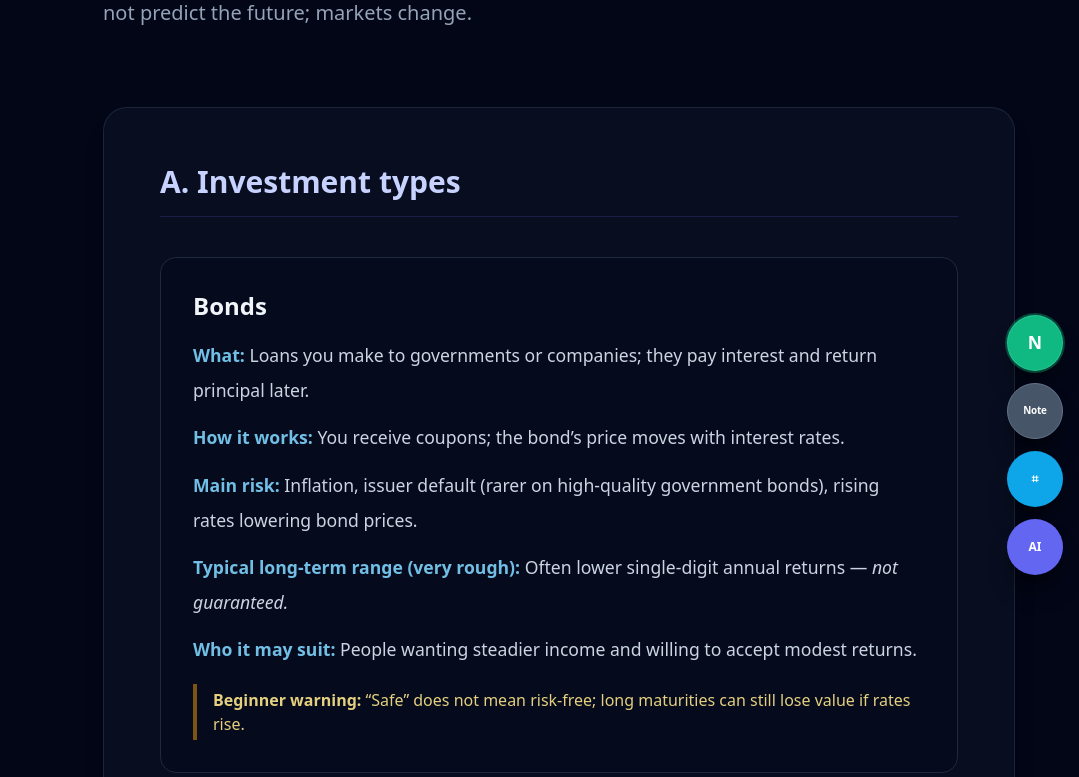
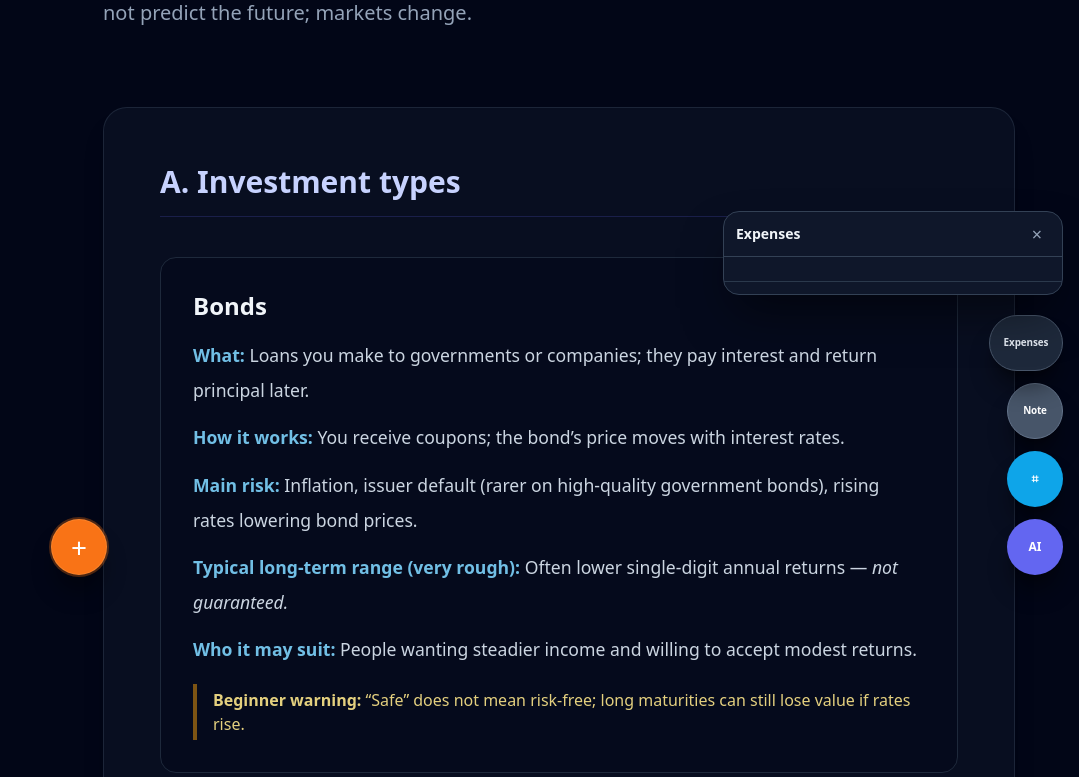
Before and after one commit to zeromeia0/webable, a FastAPI app: template app/templates/learn_finance.html in a window 1280 px wide. Shown: the part 201-978 px from the top of the page, without its empty margins (201-1280 px from the left). Run offline with FastAPI, Linux system fonts and the light colour scheme; the template is opened without the code that fills it, so the values that code supplies are empty; some libraries are stand-ins or nearby versions.

Commit message:
trying to fix buttons

```diff
--- a/app/static/css/webable-fab.css
+++ b/app/static/css/webable-fab.css
@@ -30,7 +30,40 @@
   transform: scale(0.96);
 }
 
-/* Right stack (bottom → top): AI, calculator, notes, new transaction */
+/* Bottom-left: orange + quick add (clear of sidebar on md+) */
+.webable-fab-quickadd {
+  left: max(1rem, env(safe-area-inset-left, 0px));
+  bottom: max(1.5rem, env(safe-area-inset-bottom, 0px));
+  right: auto;
+  font-size: 1.75rem;
+  font-weight: 400;
+  line-height: 1;
+  background: rgb(249 115 22);
+  color: white;
+  border-color: rgb(251 146 60 / 0.55);
+  box-shadow: 0 0 0 2px rgb(249 115 22 / 0.3), 0 20px 25px -5px rgb(0 0 0 / 0.45);
+}
+.webable-fab-quickadd:hover {
+  background: rgb(251 146 60);
+}
+@media (min-width: 768px) {
+  .webable-fab-quickadd {
+    left: calc(15rem + 0.75rem);
+  }
+}
+.webable-fab-quickadd-panel {
+  left: max(1rem, env(safe-area-inset-left, 0px));
+  right: auto;
+  bottom: calc(max(1.5rem, env(safe-area-inset-bottom, 0px)) + 4.75rem);
+  width: min(92vw, 320px);
+}
+@media (min-width: 768px) {
+  .webable-fab-quickadd-panel {
+    left: calc(15rem + 0.75rem);
+  }
+}
+
+/* Right stack (bottom → top): AI, calculator, notes */
 .webable-fab-ai {
   right: max(1rem, env(safe-area-inset-right, 0px));
   bottom: max(1.5rem, env(safe-area-inset-bottom, 0px));
@@ -51,18 +84,25 @@
 .webable-fab-notes:hover {
   background: rgb(100 116 139);
 }
-.webable-fab-quickadd {
+
+/* Right-side Expenses pill (above utility stack) */
+.webable-fab-expenses {
   right: max(1rem, env(safe-area-inset-right, 0px));
   bottom: calc(max(1.5rem, env(safe-area-inset-bottom, 0px)) + 12.75rem);
-  font-size: 1.1rem;
-  font-weight: 700;
-  background: rgb(16 185 129);
-  color: white;
-  border-color: rgb(52 211 153 / 0.55);
-  box-shadow: 0 0 0 2px rgb(16 185 129 / 0.35), 0 20px 25px -5px rgb(0 0 0 / 0.45);
+  width: auto;
+  min-width: 3.5rem;
+  height: 3.5rem;
+  padding: 0 0.85rem;
+  border-radius: 9999px;
+  font-size: 0.62rem;
+  letter-spacing: -0.01em;
+  background: rgb(30 41 59);
+  color: rgb(226 232 240);
+  border-color: rgb(71 85 105);
 }
-.webable-fab-quickadd:hover {
-  background: rgb(52 211 153);
+.webable-fab-expenses:hover {
+  background: rgb(51 65 85);
+  border-color: rgb(100 116 139);
 }
 
 .webable-fab-calc-btn {
@@ -88,23 +128,35 @@
   border: 1px solid rgb(51 65 85);
   border-radius: 1rem;
   box-shadow: 0 25px 50px -12px rgb(0 0 0 / 0.55);
-  right: max(1rem, env(safe-area-inset-right, 0px));
-}
-.webable-fab-ai-panel {
-  bottom: calc(max(1.5rem, env(safe-area-inset-bottom, 0px)) + 4.75rem);
-  width: min(92vw, 360px);
 }
 .webable-fab-calc-panel {
+  right: max(1rem, env(safe-area-inset-right, 0px));
   bottom: calc(max(1.5rem, env(safe-area-inset-bottom, 0px)) + 8.75rem);
   width: min(92vw, 280px);
 }
 .webable-fab-notes-panel {
+  right: max(1rem, env(safe-area-inset-right, 0px));
   bottom: calc(max(1.5rem, env(safe-area-inset-bottom, 0px)) + 13.25rem);
   width: min(92vw, 320px);
 }
-.webable-fab-quickadd-panel {
+.webable-fab-ai-panel {
+  right: max(1rem, env(safe-area-inset-right, 0px));
+  bottom: calc(max(1.5rem, env(safe-area-inset-bottom, 0px)) + 4.75rem);
+  width: min(92vw, 360px);
+}
+.webable-fab-expenses-panel {
+  right: max(1rem, env(safe-area-inset-right, 0px));
   bottom: calc(max(1.5rem, env(safe-area-inset-bottom, 0px)) + 17.5rem);
-  width: min(92vw, 320px);
+  width: min(92vw, 340px);
+  max-height: min(70vh, 420px);
+  overflow: hidden;
+  display: flex;
+  flex-direction: column;
+}
+.webable-fab-expenses-list {
+  overflow-y: auto;
+  flex: 1;
+  min-height: 0;
 }
 
 /* Sidebar-style toggle on dashboard expense card */
--- a/app/static/js/webable-calculator.js
+++ b/app/static/js/webable-calculator.js
@@ -168,11 +168,11 @@
     fab.addEventListener('click', function () {
       var opening = panel.classList.contains('hidden');
       if (opening) {
-        ['globalAiPanel', 'globalQuickAddPanel', 'globalNotesPanel'].forEach(function (id) {
+        ['globalAiPanel', 'globalQuickAddPanel', 'globalNotesPanel', 'globalExpensesPanel'].forEach(function (id) {
           var el = document.getElementById(id);
           if (el) el.classList.add('hidden');
         });
-        ['globalAiFab', 'globalQuickAddFab', 'globalNotesFab'].forEach(function (id) {
+        ['globalAiFab', 'globalQuickAddFab', 'globalNotesFab', 'globalExpensesFab'].forEach(function (id) {
           var el = document.getElementById(id);
           if (el) el.setAttribute('aria-expanded', 'false');
         });
--- /dev/null
+++ b/app/static/js/webable-expenses-fab.js
@@ -0,0 +1,78 @@
+/**
+ * Floating Expenses panel (dashboard data via window.__WEBABLE_EXPENSE_PANEL__).
+ */
+(function () {
+  var fab = document.getElementById('globalExpensesFab');
+  var panel = document.getElementById('globalExpensesPanel');
+  var list = document.getElementById('globalExpensesList');
+  var summary = document.getElementById('globalExpensesSummary');
+  var closeBtn = document.getElementById('globalExpensesClose');
+  if (!fab || !panel) return;
+
+  var data = window.__WEBABLE_EXPENSE_PANEL__;
+  if (!data || !data.entries) {
+    return;
+  }
+  fab.classList.remove('hidden');
+
+  function fmtMoney(n) {
+    if (window.WebableCurrency && window.WebableCurrency.format) {
+      return window.WebableCurrency.format(n);
+    }
+    return 'EUR ' + Number(n).toFixed(2);
+  }
+
+  function closeOthers() {
+    ['globalQuickAddPanel', 'globalCalcPanel', 'globalAiPanel', 'globalNotesPanel'].forEach(function (id) {
+      var el = document.getElementById(id);
+      if (el) el.classList.add('hidden');
+    });
+    ['globalQuickAddFab', 'globalCalcFab', 'globalAiFab', 'globalNotesFab'].forEach(function (id) {
+      var el = document.getElementById(id);
+      if (el) el.setAttribute('aria-expanded', 'false');
+    });
+  }
+
+  function renderList() {
+    if (!list) return;
+    var entries = data.entries || [];
+    if (!entries.length) {
+      list.innerHTML = '<p class="text-slate-500 text-sm">No expense entries yet.</p>';
+      return;
+    }
+    list.innerHTML = '<ul class="space-y-2 text-sm">' + entries.map(function (row) {
+      var ws = row.workspace ? ' <span class="text-slate-500 text-xs">(' + row.workspace + ')</span>' : '';
+      return '<li class="flex flex-col gap-0.5 border-b border-slate-800 pb-2">' +
+        '<span class="text-slate-200 truncate">' + (row.name || '') + ws + '</span>' +
+        '<span class="text-rose-300 font-medium">' + fmtMoney(row.amount_eur) + '</span>' +
+        '<span class="text-slate-400 text-xs">' + (row.pct_expenses_label || '') + ' · ' + (row.pct_income_label || '') + '</span>' +
+        '</li>';
+    }).join('') + '</ul>';
+  }
+
+  function openPanel() {
+    closeOthers();
+    renderList();
+    if (summary && data.summary) summary.textContent = data.summary;
+    panel.classList.remove('hidden');
+    fab.setAttribute('aria-expanded', 'true');
+    if (window.WebableCurrency && typeof window.WebableCurrency.apply === 'function') {
+      window.WebableCurrency.apply(panel);
+    }
+  }
+
+  function closePanel() {
+    panel.classList.add('hidden');
+    fab.setAttribute('aria-expanded', 'false');
+  }
+
+  fab.addEventListener('click', function () {
+    if (panel.classList.contains('hidden')) openPanel();
+    else closePanel();
+  });
+  if (closeBtn) closeBtn.addEventListener('click', closePanel);
+
+  document.addEventListener('webable:currency', function () {
+    if (!panel.classList.contains('hidden')) renderList();
+  });
+})();
--- a/app/static/js/webable-notes-fab.js
+++ b/app/static/js/webable-notes-fab.js
@@ -11,11 +11,11 @@
   if (!fab || !panel) return;
 
   function closeOthers() {
-    ['globalCalcPanel', 'globalAiPanel', 'globalQuickAddPanel'].forEach(function (id) {
+    ['globalCalcPanel', 'globalAiPanel', 'globalQuickAddPanel', 'globalExpensesPanel'].forEach(function (id) {
       var el = document.getElementById(id);
       if (el) el.classList.add('hidden');
     });
-    ['globalCalcFab', 'globalAiFab', 'globalQuickAddFab'].forEach(function (id) {
+    ['globalCalcFab', 'globalAiFab', 'globalQuickAddFab', 'globalExpensesFab'].forEach(function (id) {
       var el = document.getElementById(id);
       if (el) el.setAttribute('aria-expanded', 'false');
     });
--- a/app/static/js/webable-quick-add.js
+++ b/app/static/js/webable-quick-add.js
@@ -12,11 +12,11 @@
   }
 
   function closeOthers() {
-    ['globalCalcPanel', 'globalAiPanel', 'globalNotesPanel'].forEach(function (id) {
+    ['globalCalcPanel', 'globalAiPanel', 'globalNotesPanel', 'globalExpensesPanel'].forEach(function (id) {
       var el = document.getElementById(id);
       if (el) el.classList.add('hidden');
     });
-    ['globalCalcFab', 'globalAiFab', 'globalNotesFab'].forEach(function (id) {
+    ['globalCalcFab', 'globalAiFab', 'globalNotesFab', 'globalExpensesFab'].forEach(function (id) {
       var el = document.getElementById(id);
       if (el) el.setAttribute('aria-expanded', 'false');
     });
--- a/app/templates/partials/global_fab_stack.html
+++ b/app/templates/partials/global_fab_stack.html
@@ -8,8 +8,8 @@
 
 <div id="webableFabRoot" aria-hidden="false">
 {% if not (fab_ai_login_required | default(false)) %}
-{# N = new one-time transaction (fixed on every logged-in page) #}
-<button type="button" id="globalQuickAddFab" class="webable-fab-quickadd webable-fab-btn" title="Add one-time transaction" aria-label="Add one-time transaction" aria-expanded="false" aria-controls="globalQuickAddPanel">N</button>
+{# Bottom-left orange + : one-time transaction #}
+<button type="button" id="globalQuickAddFab" class="webable-fab-quickadd webable-fab-btn" title="Add one-time transaction" aria-label="Add one-time transaction" aria-expanded="false" aria-controls="globalQuickAddPanel">+</button>
 
 <div id="globalQuickAddPanel" class="webable-fab-panel webable-fab-quickadd-panel hidden" role="dialog" aria-label="Add one-time transaction">
   <div class="flex items-center justify-between p-3 border-b border-slate-700">
@@ -65,6 +65,17 @@
     <textarea id="globalNotesInput" rows="3" placeholder="Write a reminder…" class="w-full rounded-lg bg-slate-800 border border-slate-700 p-2 text-sm"></textarea>
     <button type="submit" class="w-full py-2 rounded-lg bg-slate-700 hover:bg-slate-600 text-sm font-medium">Save note</button>
   </form>
+</div>
+
+<button type="button" id="globalExpensesFab" class="webable-fab-expenses webable-fab-btn hidden" title="Expenses" aria-label="Expenses" aria-expanded="false" aria-controls="globalExpensesPanel">Expenses</button>
+
+<div id="globalExpensesPanel" class="webable-fab-panel webable-fab-expenses-panel hidden" role="dialog" aria-label="Expenses">
+  <div class="flex items-center justify-between p-3 border-b border-slate-700 shrink-0">
+    <span class="font-semibold text-sm">Expenses</span>
+    <button type="button" id="globalExpensesClose" class="text-slate-400 hover:text-slate-200 text-lg leading-none px-2" aria-label="Close">&times;</button>
+  </div>
+  <div id="globalExpensesList" class="webable-fab-expenses-list p-3 text-sm"></div>
+  <p id="globalExpensesSummary" class="p-3 pt-0 text-xs text-slate-400 border-t border-slate-700/80 shrink-0"></p>
 </div>
 {% endif %}
 
@@ -125,6 +136,7 @@
 {% if not (fab_ai_login_required | default(false)) %}
 <script src="/static/js/webable-quick-add.js"></script>
 <script src="/static/js/webable-notes-fab.js"></script>
+<script src="/static/js/webable-expenses-fab.js"></script>
 {% endif %}
 <script src="/static/js/webable-calculator.js"></script>
 <script src="/static/js/webable-global-ai.js"></script>
```
Also changed, not shown: app/static/css/webable-dashboard.css (+20 -24 lines), app/static/js/webable-safe-to-spend.js (+28 -32 lines), app/templates/dashboard.html (+21 -11 lines).
